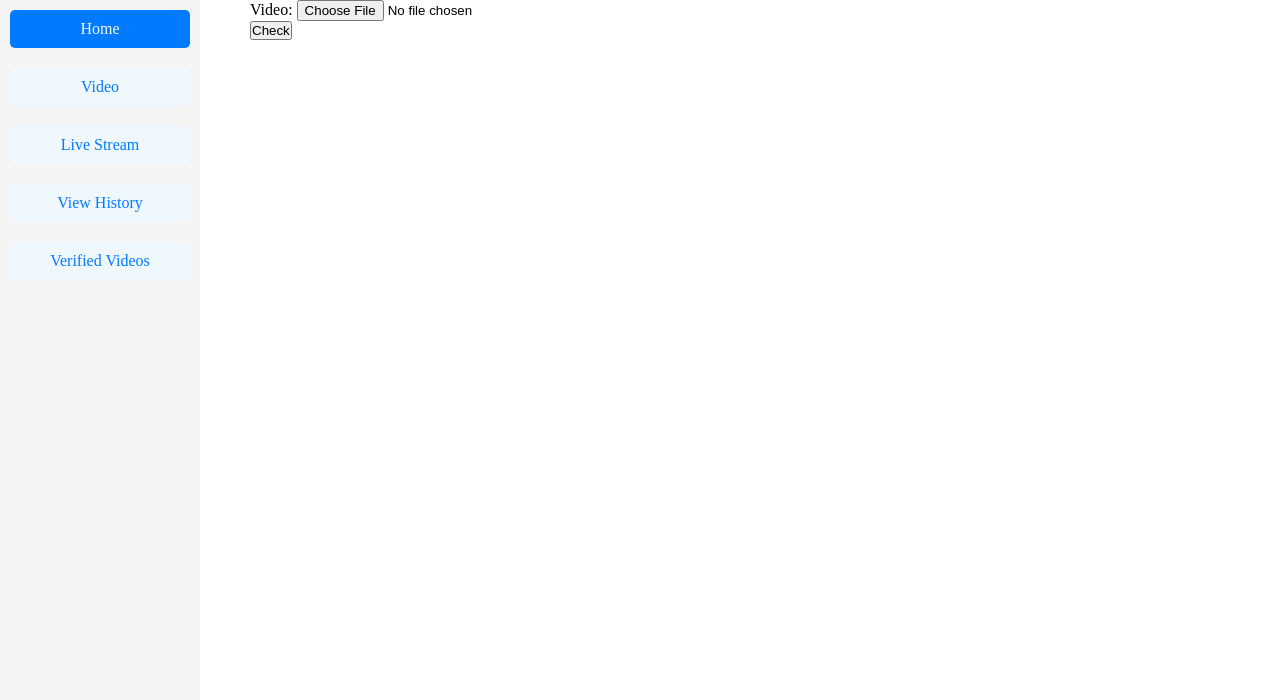
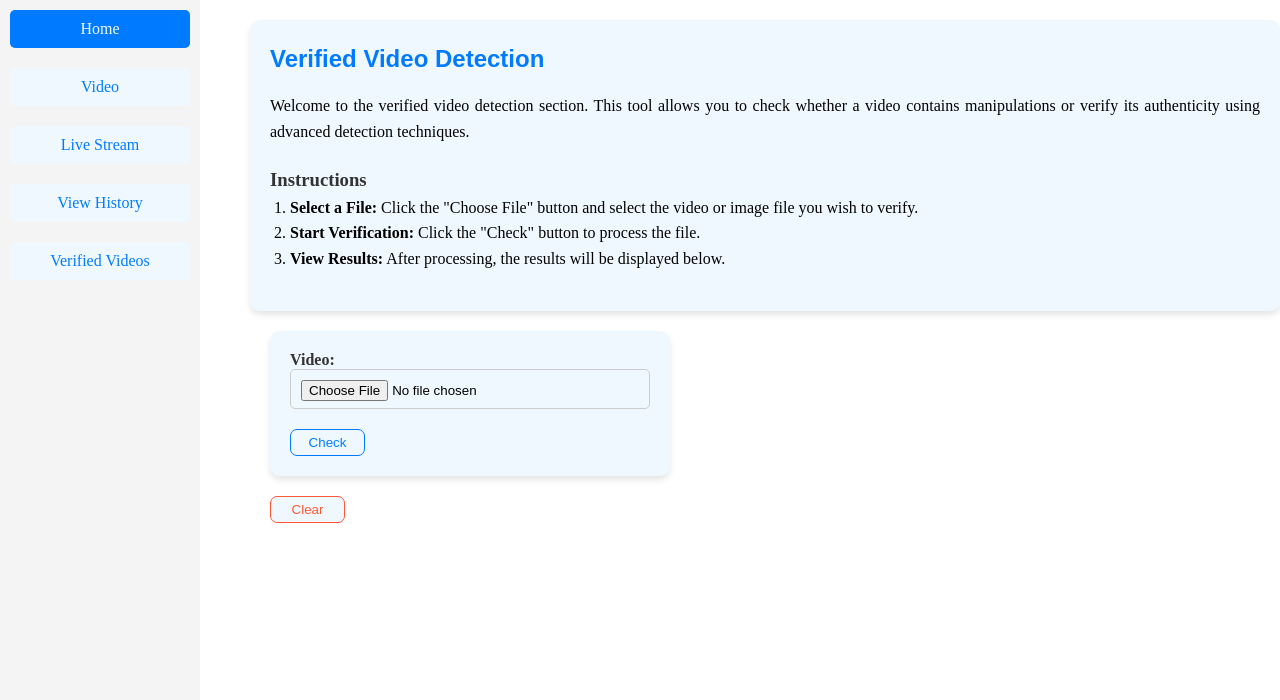
Before and after one commit to AnushaNatesan/Realtime-Deepfake-Detection-, a Django app: page /real/ in a window 1280 px wide. Shown: the part 100-800 px from the top of the page. Run offline with Django 5.2, Linux system fonts and the light colour scheme; parts of the project's set-up code (start-up, migrations or seed data) failed here and were passed over.

Commit message:
Update real.html

```diff
--- a/final/templates/main/real.html
+++ b/final/templates/main/real.html
@@ -1,12 +1,151 @@
-{% extends 'main/base.html' %}
-{% block title %}Real Video Detection{% endblock %}
+{% extends "main/base.html" %}
+{% block title %}
+    Verified Video Detection
+{% endblock %}
 {% block content %}
-<form action="" method="post" enctype="multipart/form-data" class="styled-form">
-    {% csrf_token %}
-    {{ form.as_p }}
-    <button type="submit">Check</button>
-</form>
+<div class="video-content">
+    <h2>Verified Video Detection</h2>
+    <p style="text-align: justify;">
+        Welcome to the verified video detection section. This tool allows you to check whether a video contains manipulations or verify its authenticity using advanced detection techniques.
+    </p>
+
+    <h3>Instructions</h3>
+    <ol style="text-align: justify;">
+        <li><strong>Select a File:</strong> Click the "Choose File" button and select the video or image file you wish to verify.</li>
+        <li><strong>Start Verification:</strong> Click the "Check" button to process the file.</li>
+        <li><strong>View Results:</strong> After processing, the results will be displayed below.</li>
+    </ol>
+</div>
+
+<div class="left-aligned-content">
+    <form action="" method="post" enctype="multipart/form-data" class="styled-form">
+        {% csrf_token %}
+        {{ form.as_p }}
+        <button type="submit">Check</button>
+    </form>
+
+    <form action="" method="post" class="clear-form">
+        {% csrf_token %}
+        <button type="submit" name="clear" class="clear-button">Clear</button>
+    </form>
+</div>
+
 {% if result %}
-<h1>RESULTS: "{{ result.detection_result }}"</h1>
+<div class="result-{% if result.detection_result == 'REAL' %}real{% else %}false{% endif %}">
+    <h2>Detection Result</h2>
+    <p>Prediction: {{ result.detection_result }}</p>
+</div>
 {% endif %}
+
+<style>
+    .result-real {
+        width: 600px;
+        height: 80px;
+        margin: 20px 0;
+        background-color: rgba(10, 230, 1, 0.1);
+        color: green;
+        border: 1px solid green;
+        padding: 10px;
+        box-shadow: 4px 4px 4px green;
+        border-radius: 5px;
+        text-align: center;
+    }
+    .result-false {
+        width: 600px;
+        height: 80px;
+        margin: 20px 0;
+        background-color: rgba(240, 1, 1, 0.1);
+        color: red;
+        border: 1px solid red;
+        padding: 10px;
+        box-shadow: 4px 4px 4px red;
+        border-radius: 5px;
+        text-align: center;
+    }
+    .styled-form {
+        width: 400px;
+        margin-bottom: 10px; /* Ensure space between forms */
+        background-color: aliceblue;
+        border-radius: 10px;
+        padding: 20px;
+        box-shadow: 0 4px 6px rgba(0, 0, 0, 0.1);
+        text-align: left;
+    }
+    .styled-form label {
+        font-weight: bold;
+        margin-bottom: 5px;
+        color: #333;
+    }
+    .styled-form input[type="text"],
+    .styled-form input[type="file"] {
+        width: 100%;
+        height: 40px;
+        margin-bottom: 20px;
+        padding: 10px;
+        border: 1px solid #ccc;
+        border-radius: 5px;
+    }
+    .styled-form button {
+        width: 75px;
+        padding: 5px;
+        background-color: #f0f8ff;
+        color: #007BFF;
+        border: 1px solid #007BFF;
+        border-radius: 7px;
+        cursor: pointer;
+    }
+    .styled-form button:hover {
+        background-color: #007BFF;
+        color: #f0f8ff;
+        transition: all 0.3s ease;
+    }
+    .clear-form {
+        margin-top: 10px;
+    }
+    .clear-button {
+        width: 75px;
+        padding: 5px;
+        background-color: #f0f8ff;
+        color: #FF5733;
+        border: 1px solid #FF5733;
+        border-radius: 7px;
+        cursor: pointer;
+    }
+    .clear-button:hover {
+        background-color: #FF5733;
+        color: #f0f8ff;
+        transition: all 0.3s ease;
+    }
+    .video-content {
+        width: 100%;
+        padding: 20px;
+        background-color: #f0f8ff;
+        border-radius: 10px;
+        box-shadow: 0 4px 6px rgba(0, 0, 0, 0.1);
+        margin: 20px 0;
+        line-height: 1.6;
+    }
+    .video-content h2 {
+        color: #007BFF;
+        margin-bottom: 15px;
+        font-family: 'Arial', sans-serif;
+    }
+    .video-content h3 {
+        margin-top: 20px;
+        color: #333;
+    }
+    .video-content p {
+        margin: 10px 0;
+    }
+    .video-content ol {
+        margin-left: 20px;
+        margin-bottom: 20px;
+    }
+    .left-aligned-content {
+        display: flex;
+        flex-direction: column;
+        align-items: flex-start; /* Align child elements to the left */
+        margin-left: 20px;
+    }
+</style>
 {% endblock %}
```
